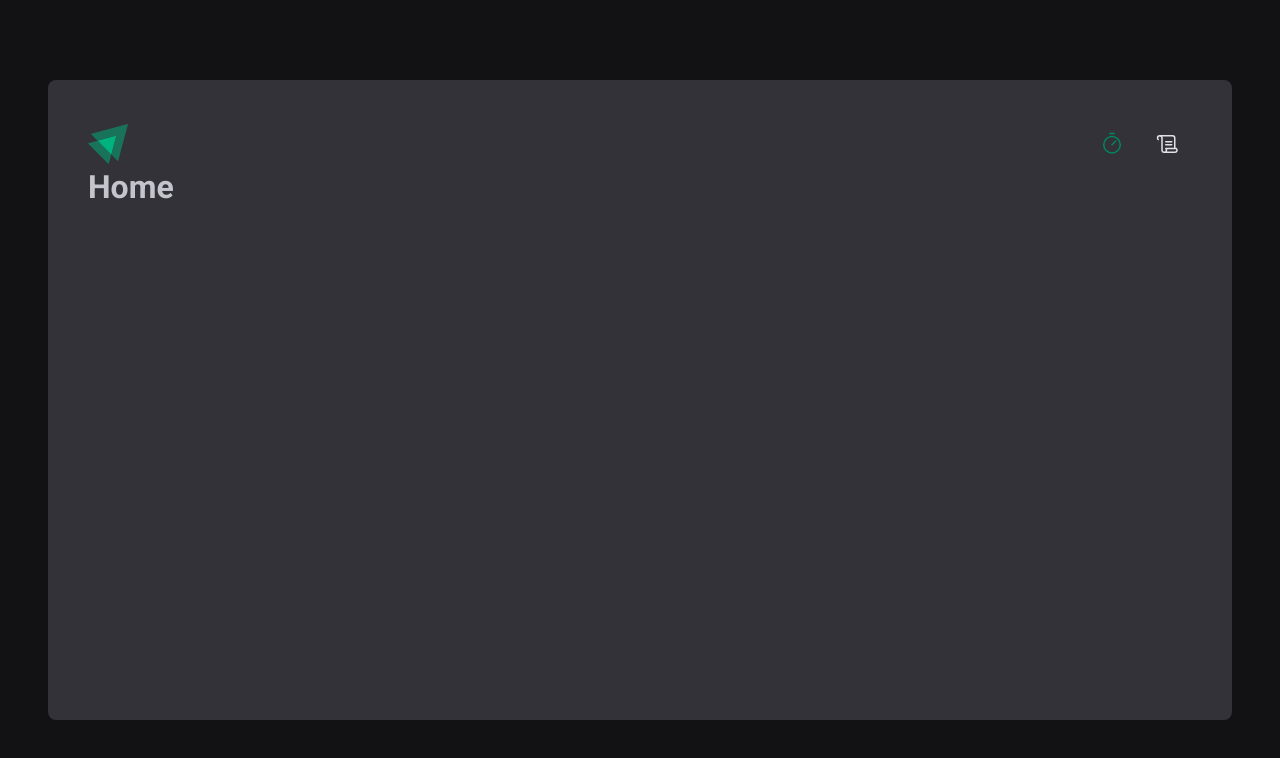
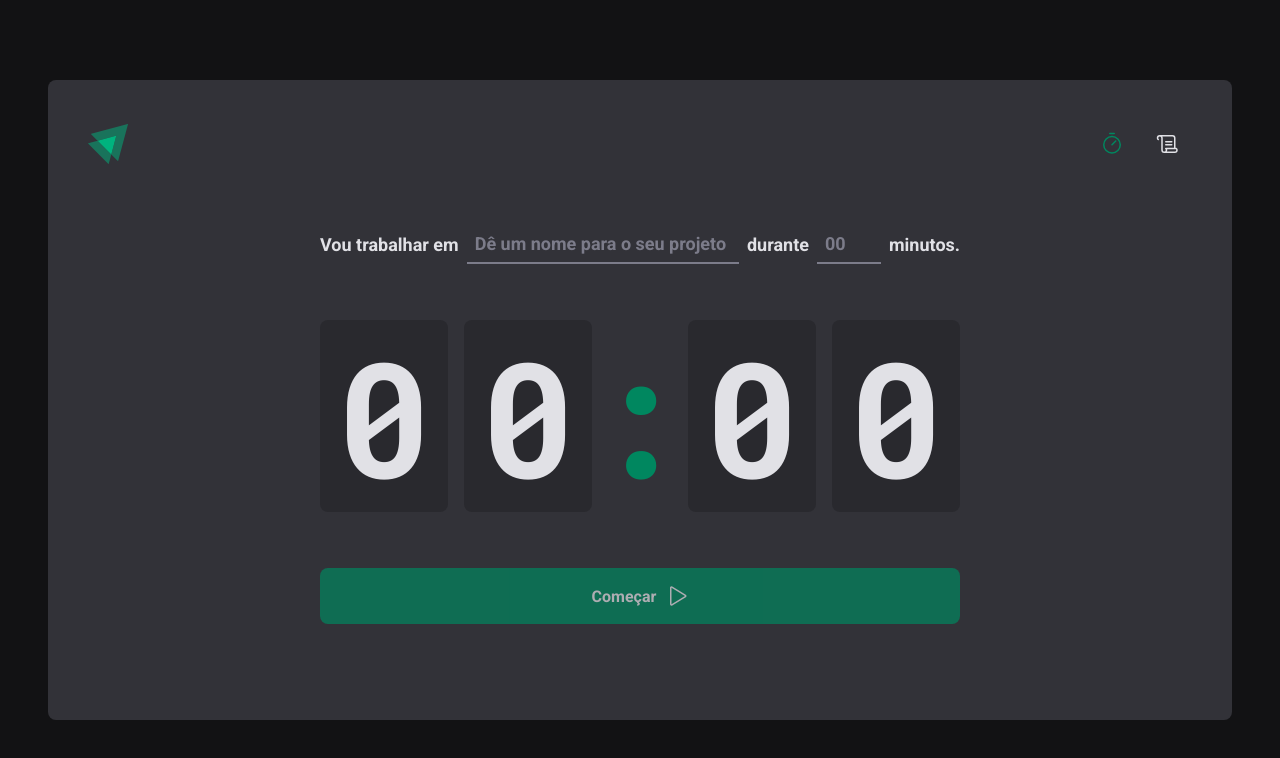
Before and after one commit to danielvalmeida91/pomodoro-ts, a React (Vite) app: page / in a window 1280 px wide. Shown: the top 758 px of the page. Built offline with nearby package versions, Linux system fonts and the light colour scheme.

Commit message:
feat: Estilizando pagina Home

```diff
--- a/src/pages/Home.tsx
+++ /dev/null
@@ -1,3 +0,0 @@
-export function Home() {
-  return <h1>Home</h1>
-}
--- /dev/null
+++ b/src/pages/Home/index.tsx
@@ -0,0 +1,59 @@
+import { Play } from '@phosphor-icons/react'
+import {
+  CountdownContainer,
+  FormContainer,
+  HomeContainer,
+  MinutesAmountInput,
+  Separator,
+  StartCountdownButton,
+  TaskInput,
+} from './styles'
+export function Home() {
+  return (
+    <HomeContainer>
+      <form action="">
+        <FormContainer>
+          <label htmlFor="task">Vou trabalhar em</label>
+          <TaskInput
+            id="task"
+            list="task-suggestions"
+            placeholder="Dê um nome para o seu projeto"
+          />
+
+          <datalist id="task-suggestions">
+            <option value="Projeto 01" />
+            <option value="Projeto 02" />
+            <option value="Projeto 03" />
+            <option value="Projeto 04" />
+            <option value="Projeto 05" />
+          </datalist>
+
+          <label htmlFor="minutesAmount">durante</label>
+          <MinutesAmountInput
+            type="number"
+            id="minutesAmount"
+            placeholder="00"
+            step={5}
+            max={60}
+            min={5}
+          />
+
+          <span>minutos.</span>
+        </FormContainer>
+
+        <CountdownContainer>
+          <span>0</span>
+          <span>0</span>
+          <Separator>:</Separator>
+          <span>0</span>
+          <span>0</span>
+        </CountdownContainer>
+
+        <StartCountdownButton type="submit" disabled>
+          Começar
+          <Play size={24} />
+        </StartCountdownButton>
+      </form>
+    </HomeContainer>
+  )
+}
--- /dev/null
+++ b/src/pages/Home/styles.ts
@@ -0,0 +1,115 @@
+import { styled } from 'styled-components'
+
+export const HomeContainer = styled.main`
+  flex: 1;
+
+  display: flex;
+  flex-direction: column;
+  align-items: center;
+  justify-content: center;
+
+  form {
+    display: flex;
+    flex-direction: column;
+    align-items: center;
+    gap: 3.5rem;
+  }
+`
+
+export const FormContainer = styled.div`
+  width: 100%;
+  display: flex;
+  align-items: center;
+  justify-content: center;
+  gap: 0.5rem;
+  color: ${(props) => props.theme['gray-100']};
+  font-size: 1.125rem;
+  font-weight: bold;
+  flex-wrap: wrap;
+`
+
+const BaseInput = styled.input`
+  background: transparent;
+  height: 2.5rem;
+  border: 0;
+  border-bottom: 2px solid ${(props) => props.theme['gray-500']};
+  font-weight: bold;
+  font-size: 1.125rem;
+  padding: 0 0.5rem;
+  color: ${(props) => props.theme['gray-100']};
+
+  &:focus {
+    box-shadow: none;
+    border-color: ${(props) => props.theme['green-500']};
+  }
+
+  &::placeholder {
+    color: ${(props) => props.theme['gray-500']};
+  }
+`
+
+export const TaskInput = styled(BaseInput)`
+  flex: 1;
+
+  &::-webkit-calendar-picker-indicator {
+    display: none !important;
+  }
+`
+
+export const MinutesAmountInput = styled(BaseInput)`
+  width: 4rem;
+`
+
+export const CountdownContainer = styled.div`
+  font-family: 'Roboto Mono', monospace;
+  font-size: 10rem;
+  line-height: 8rem;
+  color: ${(props) => props.theme['gray-100']};
+
+  display: flex;
+  gap: 1rem;
+
+  span {
+    background: ${(props) => props.theme['gray-700']};
+    padding: 2rem 1rem;
+    border-radius: 0.5rem;
+  }
+`
+
+export const Separator = styled.div`
+  padding: 2rem 0;
+  color: ${(props) => props.theme['green-500']};
+
+  width: 4rem;
+  overflow: hidden;
+  display: flex;
+  justify-content: center;
+`
+
+export const StartCountdownButton = styled.button`
+  width: 100%;
+  border: 0;
+  padding: 1rem;
+  border-radius: 0.5rem;
+
+  display: flex;
+  align-items: center;
+  justify-content: center;
+
+  gap: 0.5rem;
+  font-weight: bold;
+
+  cursor: pointer;
+
+  background: ${(props) => props.theme['green-500']};
+  color: ${(props) => props.theme['gray-100']};
+
+  &:disabled {
+    opacity: 0.7;
+    cursor: not-allowed;
+  }
+
+  &:not(:disabled):hover {
+    background: ${(props) => props.theme['green-700']};
+  }
+`
--- a/src/styles/global.ts
+++ b/src/styles/global.ts
@@ -5,7 +5,6 @@
         margin: 0;
         padding: 0;
         box-sizing: border-box;
-        -webkit-font-smoothing: antialiased;
     }
 
     :focus {
@@ -16,6 +15,8 @@
     body {
         background: ${(props) => props.theme['gray-900']};
         color: ${(props) => props.theme['gray-300']};
+
+        -webkit-font-smoothing: antialiased;
     }
 
     body, input, textarea, button {
```
Also changed, not shown: src/pages/History/index.tsx (renamed from src/pages/History.tsx), src/pages/History/styles.ts (added).
